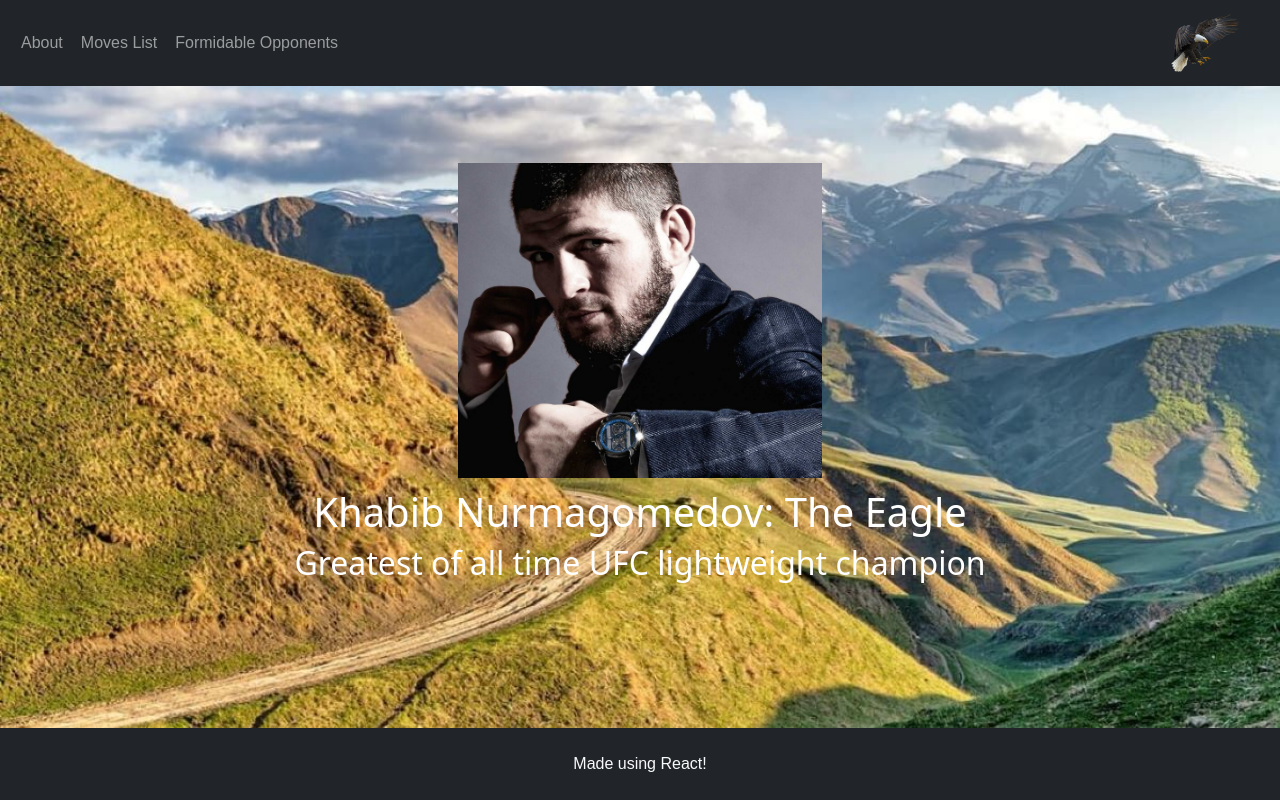
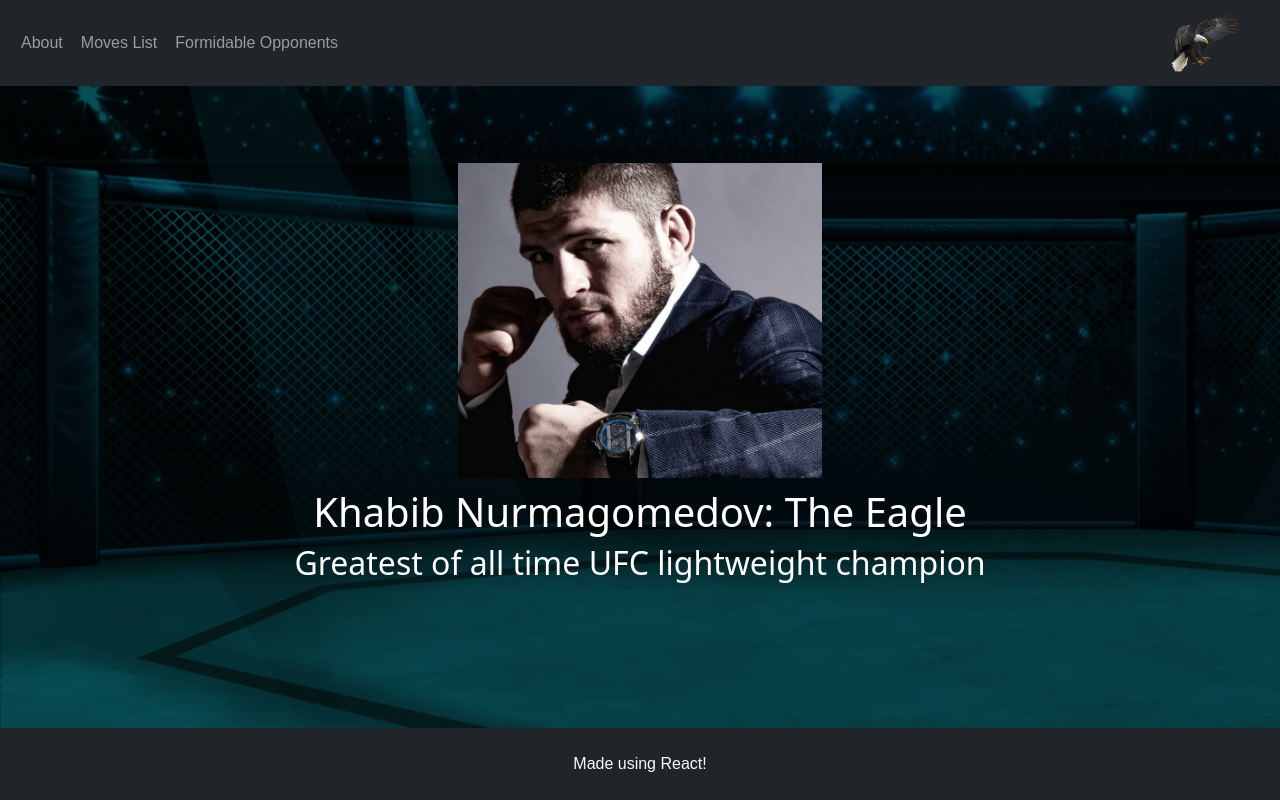
Before and after one commit to NobeenIslam/khabib-page, a React (Create React App) app: page / in a window 1280 px wide. Built offline with nearby package versions, Linux system fonts and the light colour scheme; a web font is replaced by a local one.

Commit message:
background image styling

```diff
--- a/public/style.css
+++ b/public/style.css
@@ -4,7 +4,9 @@
     flex-direction: column;
     color: white;
 
-    background-image: url("./images/dagestan-background-large.jpg");
+    background-color: #074f57;
+    background-blend-mode: multiply ;
+    background-image: url("./images/octagon-background.jpg");
     background-repeat: no-repeat;
     background-size: cover;
 }
@@ -22,6 +24,8 @@
     flex-direction: column;
     align-items: center;
     margin: auto;
+
+
 }
 
 .home--image{
```
Also changed, not shown: public/images/dagestan-back2.jpg (added), public/images/octagon-background.jpg (added).
